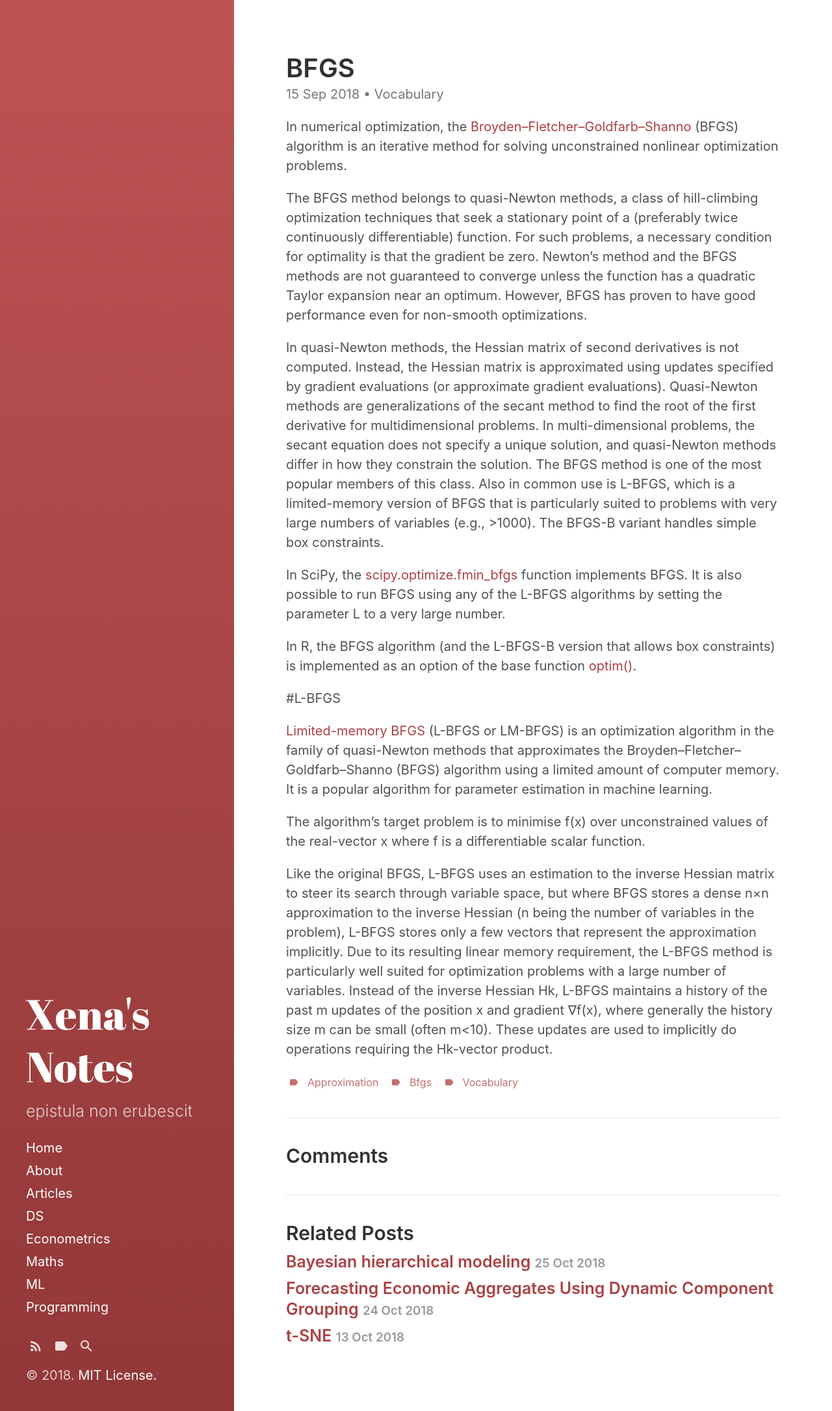
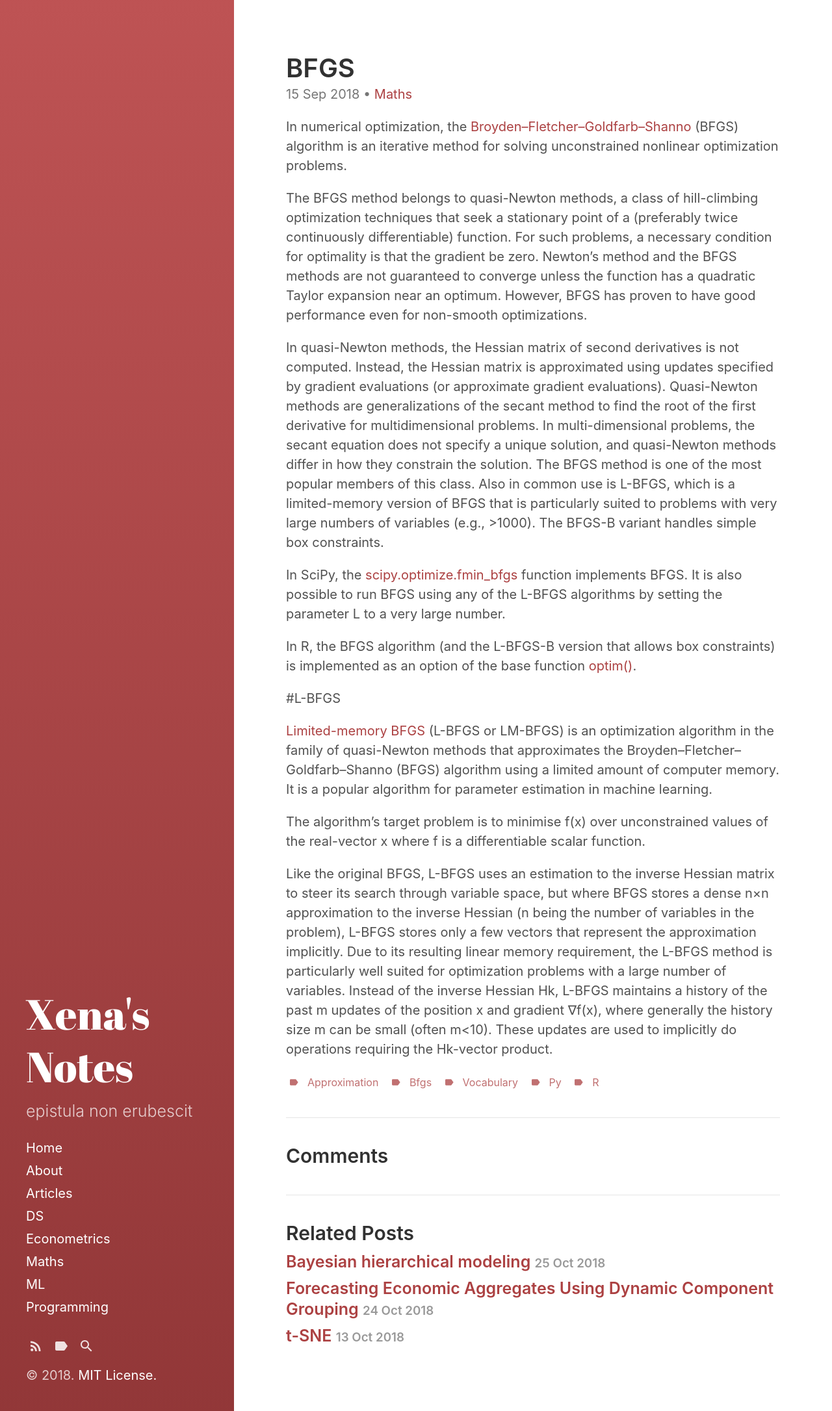
Before and after one commit to xenakas/gitpage, a Jekyll site: the page built from _posts/2018-09-15-bfgs.md, in a window 1280 px wide. Shown: the whole page at 65% size. Built offline with Jekyll 4.4.1, drawn with Linux system fonts in a browser that asks for light colours.

Commit message:
Update and rename 2018-09-15-vocabulary-bfgs.md to 2018-09-15-bfgs.md

```diff
--- a/_posts/2018-09-15-vocabulary-bfgs.md
+++ b/_posts/2018-09-15-bfgs.md
@@ -3,11 +3,13 @@ title: "BFGS"
 excerpt_separator: "<!--more-->"
 layout: post
 categories:
-  - Vocabulary
+  - Maths
 tags:
   - approximation
   - bfgs
   - vocabulary
+  - py
+  - r
 ---
 
 
```
